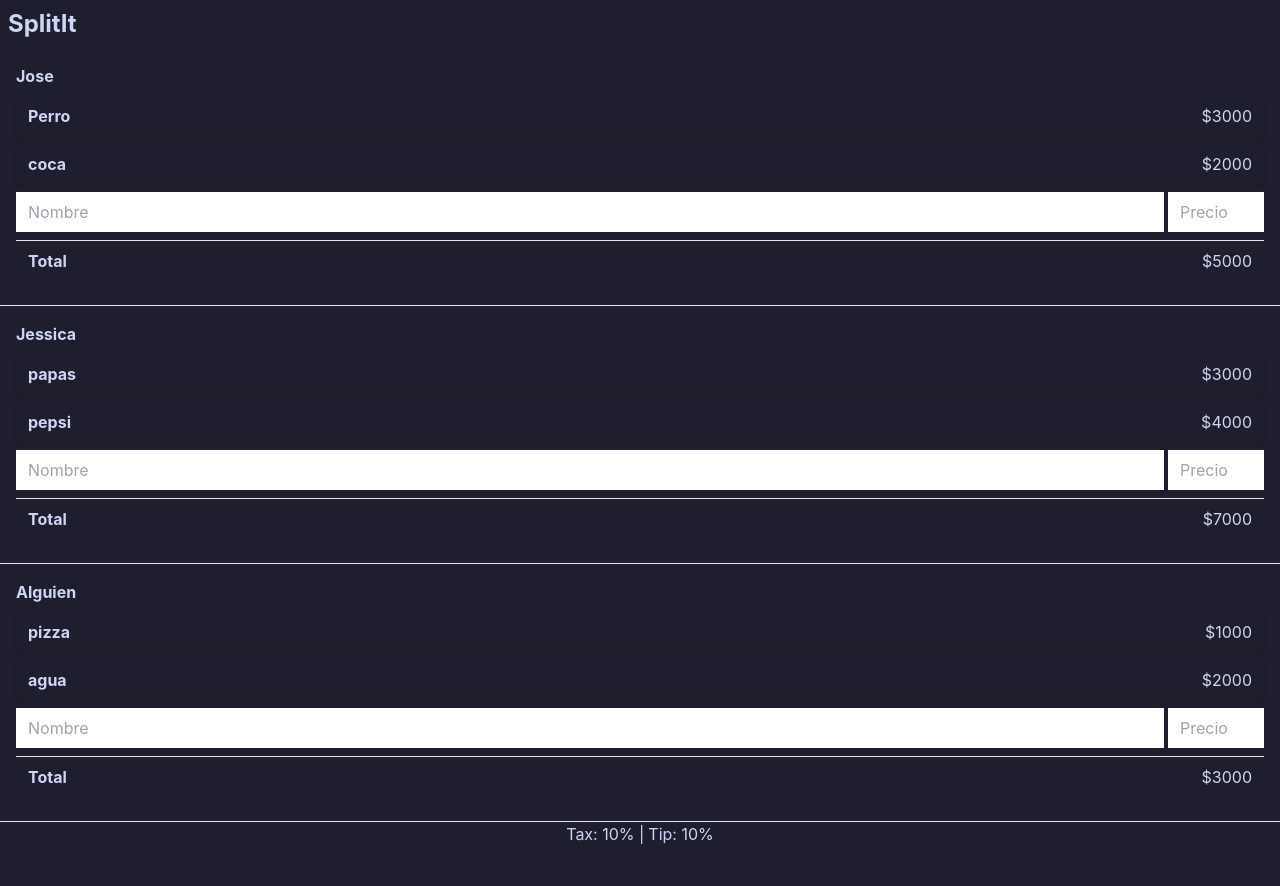
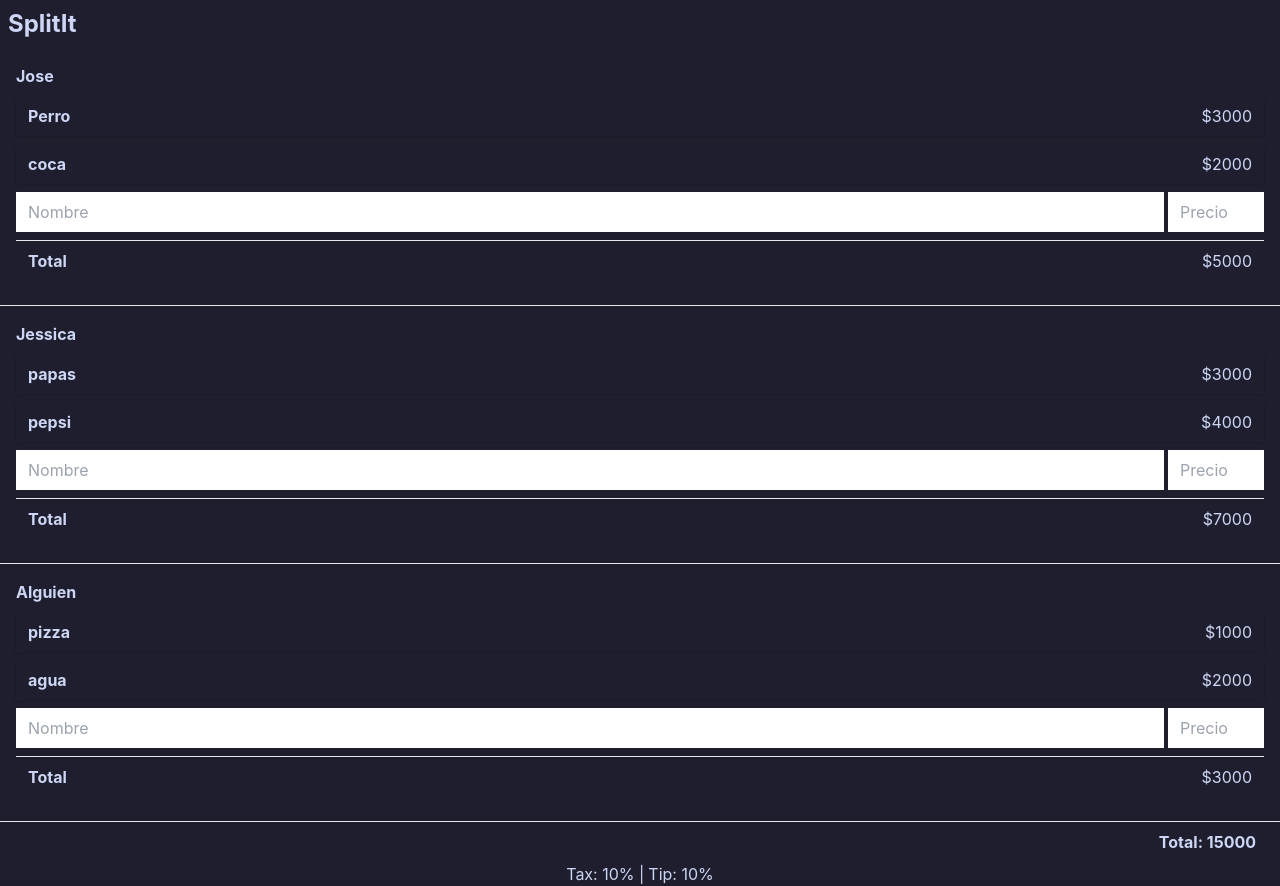
Before and after one commit to Jodarini/SplitIt, a Vue app: page / in a window 1280 px wide. Before the commit the page ends 846 px from the top, so only its background shows below. Built offline with nearby package versions, Linux system fonts and the light colour scheme; what @catppuccin/tailwindcss would draw is missing.

Commit message:
Feat: Add store, calculate bill total

```diff
--- a/src/App.vue
+++ b/src/App.vue
@@ -1,68 +1,19 @@
 <script setup lang="ts">
-import { ref } from "vue";
 import BillComp from "./components/BillComp.vue";
+import BillTotal from "./components/BillTotal.vue";
+import { store } from "./store";
+import calculateTotal from "./utils/calculateTotal";
 
 export interface BillItem {
   id: string;
   name: string;
   price: number;
 }
-interface Bill {
-  id: string;
-  name: string;
-  items: BillItem[];
-}
 
-const billItems = ref<Bill[]>([
-  {
-    id: crypto.randomUUID(),
-    name: "Jose",
-    items: [
-      {
-        id: crypto.randomUUID(),
-        name: "Perro",
-        price: 3000,
-      },
-      {
-        id: crypto.randomUUID(),
-        name: "coca",
-        price: 2000,
-      },
-    ],
-  },
-  {
-    id: crypto.randomUUID(),
-    name: "Jessica",
-    items: [
-      {
-        id: crypto.randomUUID(),
-        name: "papas",
-        price: 3000,
-      },
-      {
-        id: crypto.randomUUID(),
-        name: "pepsi",
-        price: 4000,
-      },
-    ],
-  },
-  {
-    id: crypto.randomUUID(),
-    name: "Alguien",
-    items: [
-      {
-        id: crypto.randomUUID(),
-        name: "pizza",
-        price: 1000,
-      },
-      {
-        id: crypto.randomUUID(),
-        name: "agua",
-        price: 2000,
-      },
-    ],
-  },
-]);
+const prices = store.bills.map((bill) =>
+  bill.items.reduce((acc, item) => acc + item.price, 0),
+);
+const total = calculateTotal(prices);
 </script>
 
 <template>
@@ -70,7 +21,9 @@ const billItems = ref<Bill[]>([
     <h1 class="text-2xl font-bold w-full">SplitIt</h1>
   </div>
 
-  <BillComp v-for="user in billItems" :key="user.id" :user />
+  <BillComp v-for="user in store.bills" :key="user.id" :user />
+
+  <BillTotal :total="total" />
 
   <div class="flex gap-1 text-ctp-subtext1 justify-center w-full">
     <span>Tax: 10% | </span>
--- /dev/null
+++ b/src/components/BillTotal.vue
@@ -0,0 +1,9 @@
+<script setup lang="ts">
+defineProps<{
+  total: number;
+}>();
+</script>
+
+<template>
+  <div class="font-bold text-right py-2 px-6">Total: {{ total }}</div>
+</template>
--- /dev/null
+++ b/src/store.ts
@@ -0,0 +1,65 @@
+import { reactive } from "vue";
+
+export interface BillItem {
+  id: string;
+  name: string;
+  price: number;
+}
+interface Bill {
+  id: string;
+  name: string;
+  items: BillItem[];
+}
+
+export const store = reactive({
+  bills: [
+    {
+      id: crypto.randomUUID(),
+      name: "Jose",
+      items: [
+        {
+          id: crypto.randomUUID(),
+          name: "Perro",
+          price: 3000,
+        },
+        {
+          id: crypto.randomUUID(),
+          name: "coca",
+          price: 2000,
+        },
+      ],
+    },
+    {
+      id: crypto.randomUUID(),
+      name: "Jessica",
+      items: [
+        {
+          id: crypto.randomUUID(),
+          name: "papas",
+          price: 3000,
+        },
+        {
+          id: crypto.randomUUID(),
+          name: "pepsi",
+          price: 4000,
+        },
+      ],
+    },
+    {
+      id: crypto.randomUUID(),
+      name: "Alguien",
+      items: [
+        {
+          id: crypto.randomUUID(),
+          name: "pizza",
+          price: 1000,
+        },
+        {
+          id: crypto.randomUUID(),
+          name: "agua",
+          price: 2000,
+        },
+      ],
+    },
+  ],
+});
```
